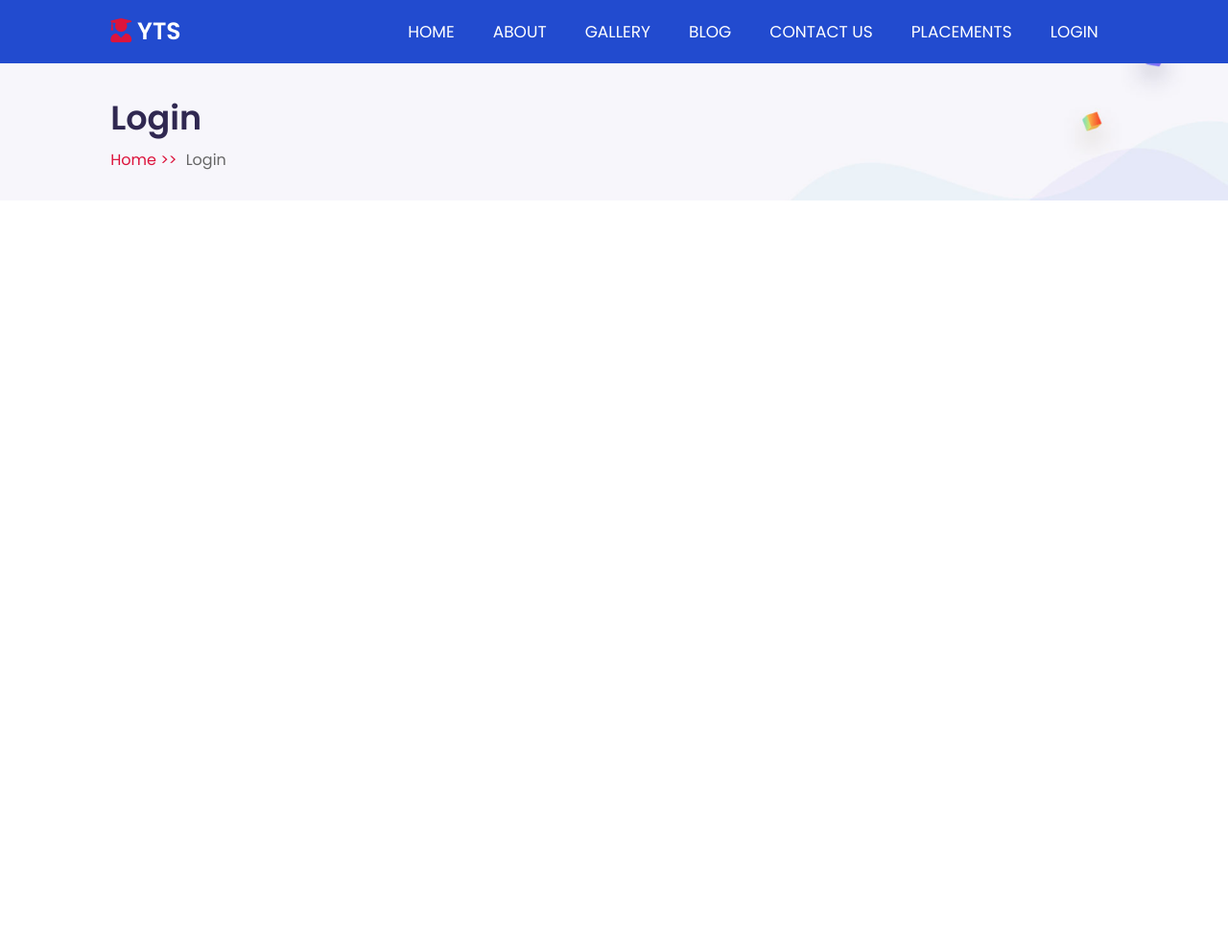
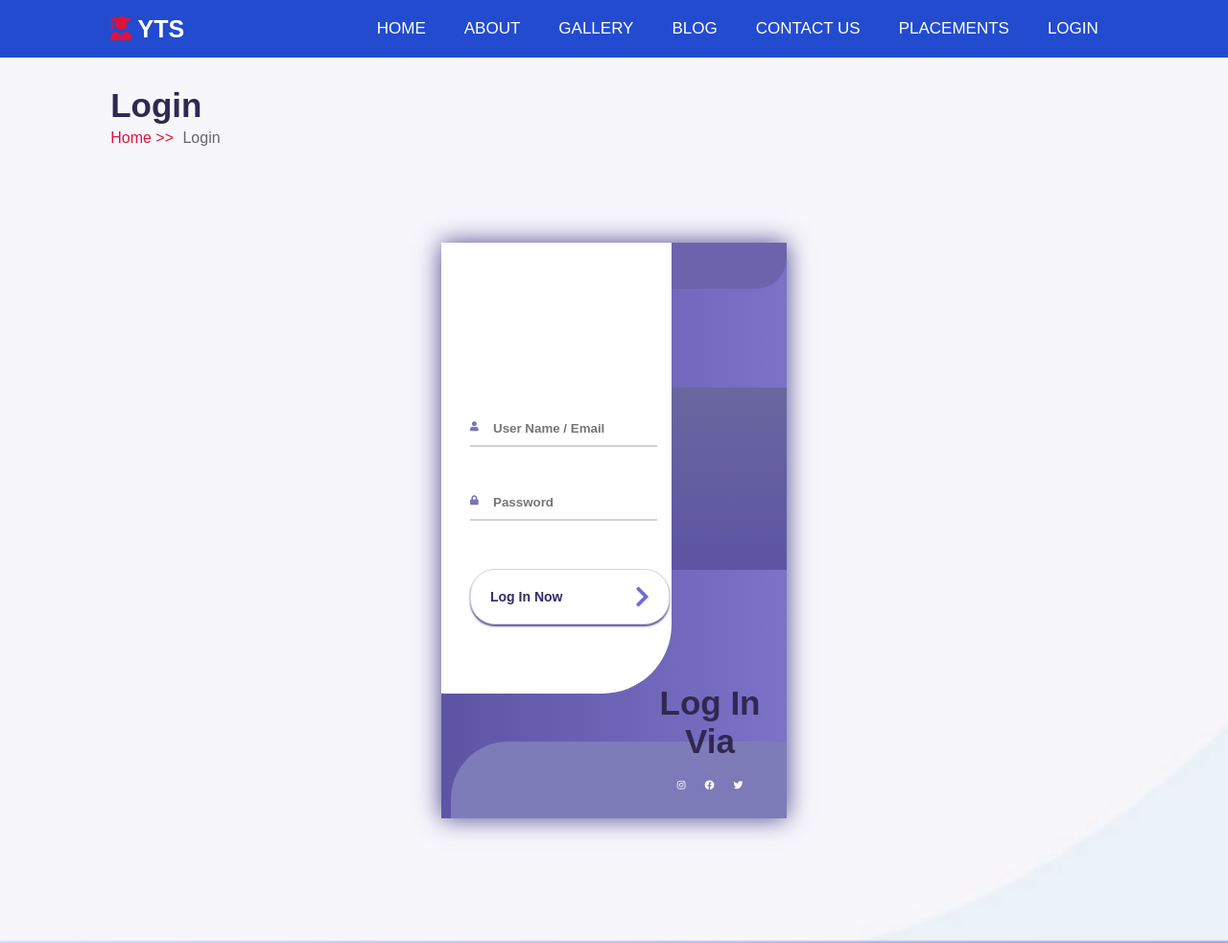
Before and after one commit to sahilduhan/college-web, a plain HTML site: page login.html in a window 1280 px wide. Shown: the whole page at 96% size. Before the commit the page ends 800 px from the top, so only its background shows below. Drawn offline with Linux system fonts and the light colour scheme.

Commit message:
updated login_section

```diff
--- a/css/style.css
+++ b/css/style.css
@@ -241,3 +241,181 @@ section {
     border-radius: 1rem;
     margin-top: 1rem;
 }
+@import url('https://fonts.googleapis.com/css?family=Raleway:400,700');
+
+* {
+	box-sizing: border-box;
+	margin: 0;
+	padding: 0;
+	font-family: Raleway, sans-serif;
+}
+
+body {
+	background: linear-gradient(90deg, #C7C5F4, #7c72c8);
+}
+
+.container {
+	display: flex;
+	align-items: center;
+	justify-content: center;
+	min-height: 100vh;
+}
+
+.screen {
+	background: linear-gradient(90deg, #5D54A4, #7c72c8);
+	position: relative;
+	height: 600px;
+	width: 360px;
+	box-shadow: 0px 0px 24px #4d448f;
+}
+
+.screen__content {
+	z-index: 1;
+	position: relative;
+	height: 100%;
+}
+
+.screen__background {
+	position: absolute;
+	top: 0;
+	left: 0;
+	right: 0;
+	bottom: 0;
+	z-index: 0;
+	-webkit-clip-path: inset(0 0 0 0);
+	clip-path: inset(0 0 0 0);
+}
+
+.screen__background__shape {
+	transform: rotate(90deg);
+	position: absolute;
+}
+
+.screen__background__shape1 {
+	height: 520px;
+	width: 520px;
+	background: #FFF;
+	top: -50px;
+	right: 120px;
+	border-radius: 0 72px 0 0;
+}
+
+.screen__background__shape2 {
+	height: 220px;
+	width: 220px;
+	background: #6C63AC;
+	top: -172px;
+	right: 0;
+	border-radius: 32px;
+}
+
+.screen__background__shape3 {
+	height: 540px;
+	width: 190px;
+	background: linear-gradient(270deg, #5D54A4, #6A679E);
+	top: -24px;
+	right: 0;
+	border-radius: 32px;
+}
+
+.screen__background__shape4 {
+	height: 400px;
+	width: 200px;
+	background: #7E7BB9;
+	top: 420px;
+	right: 50px;
+	border-radius: 60px;
+}
+
+.login {
+	width: 320px;
+	padding: 30px;
+	padding-top: 156px;
+}
+
+.login__field {
+	padding: 20px 0px;
+	position: relative;
+}
+
+.login__icon {
+	position: absolute;
+	top: 30px;
+	color: #7875B5;
+}
+
+.login__input {
+	border: none;
+	border-bottom: 2px solid #D1D1D4;
+	background: none;
+	padding: 10px;
+	padding-left: 24px;
+	font-weight: 700;
+	width: 75%;
+	transition: .2s;
+}
+
+.login__input:active,
+.login__input:focus,
+.login__input:hover {
+	outline: none;
+	border-bottom-color: #6A679E;
+}
+
+.login__submit {
+	background: #fff;
+	font-size: 14px;
+	margin-top: 30px;
+	padding: 16px 20px;
+	border-radius: 26px;
+	border: 1px solid #D4D3E8;
+	text-transform: uppercase;
+	font-weight: 700;
+	display: flex;
+	align-items: center;
+	width: 80%;
+	color: #2f2c6a;
+	box-shadow: 0px 2px 2px #5C5696;
+	cursor: pointer;
+	transition: .2s;
+}
+
+.login__submit:active,
+.login__submit:focus,
+.login__submit:hover {
+	border-color: #6A679E;
+	outline: none;
+}
+
+.button__icon {
+	font-size: 24px;
+	margin-left: auto;
+	color: #706adc;
+}
+
+.social-login {
+	position: absolute;
+	height: 140px;
+	width: 160px;
+	text-align: center;
+	bottom: 0px;
+	right: 0px;
+	color: #fff;
+}
+
+.social-icons {
+	display: flex;
+	align-items: center;
+	justify-content: center;
+}
+
+.social-login__icon {
+	padding: 20px 10px;
+	color: #fff;
+	text-decoration: none;
+	text-shadow: 0px 0px 8px #7875B5;
+}
+
+.social-login__icon:hover {
+	transform: scale(1.5);
+}
--- a/login.html
+++ b/login.html
@@ -37,6 +37,40 @@
     <section class="heading">
       <h3>Login</h3>
       <p><a href="index.html">Home >></a> Login</p>
+      <div class="container">
+        <div class="screen">
+          <div class="screen__content">
+            <form class="login">
+              <div class="login__field">
+                <i class="login__icon fas fa-user"></i>
+                <input type="text" class="login__input" placeholder="User name / Email">
+              </div>
+              <div class="login__field">
+                <i class="login__icon fas fa-lock"></i>
+                <input type="password" class="login__input" placeholder="Password">
+              </div>
+              <button class="button login__submit">
+                <span class="button__text">Log In Now</span>
+                <i class="button__icon fas fa-chevron-right"></i>
+              </button>
+            </form>
+            <div class="social-login">
+              <h3>log in via</h3>
+              <div class="social-icons">
+                <a href="#" class="social-login__icon fab fa-instagram"></a>
+                <a href="#" class="social-login__icon fab fa-facebook"></a>
+                <a href="#" class="social-login__icon fab fa-twitter"></a>
+              </div>
+            </div>
+          </div>
+          <div class="screen__background">
+            <span class="screen__background__shape screen__background__shape4"></span>
+            <span class="screen__background__shape screen__background__shape3"></span>
+            <span class="screen__background__shape screen__background__shape2"></span>
+            <span class="screen__background__shape screen__background__shape1"></span>
+          </div>
+        </div>
+      </div>
     </section>
   </body>
 </html>
```
